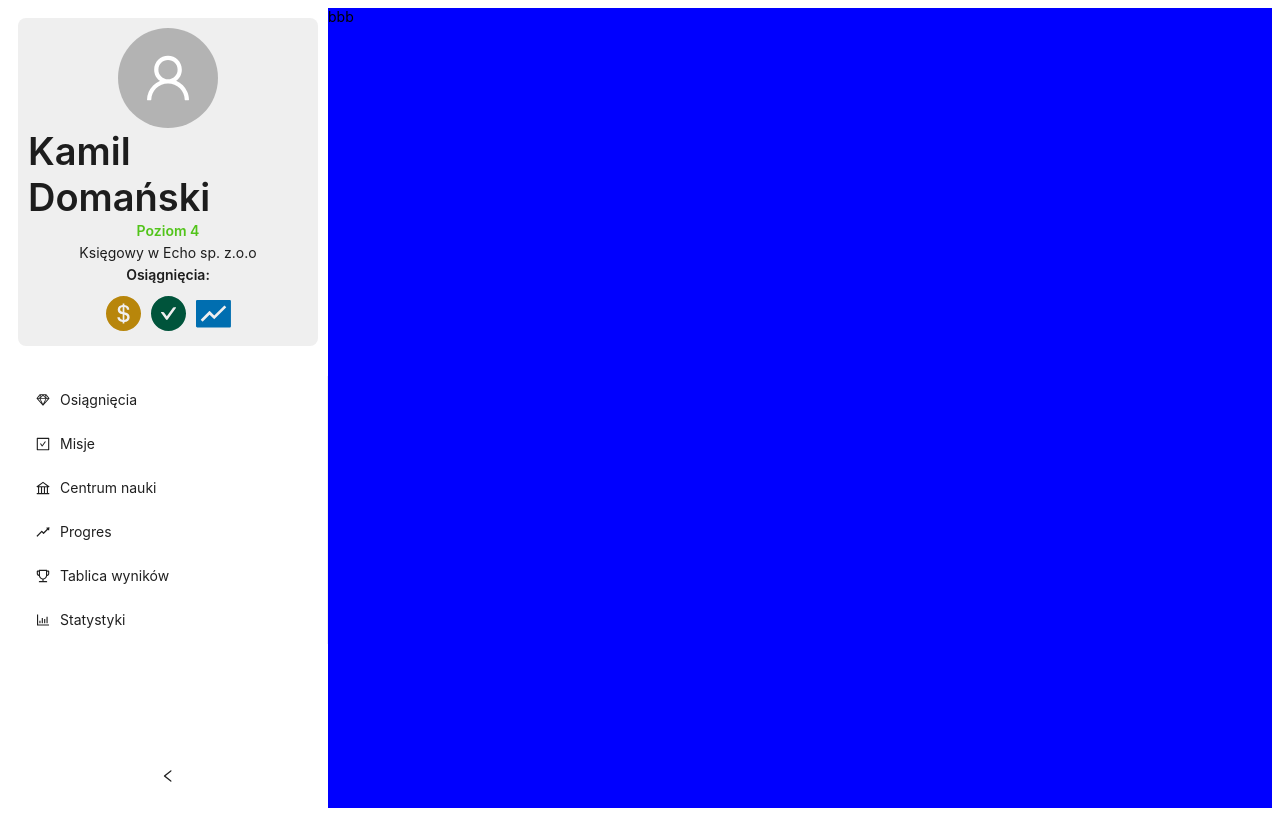
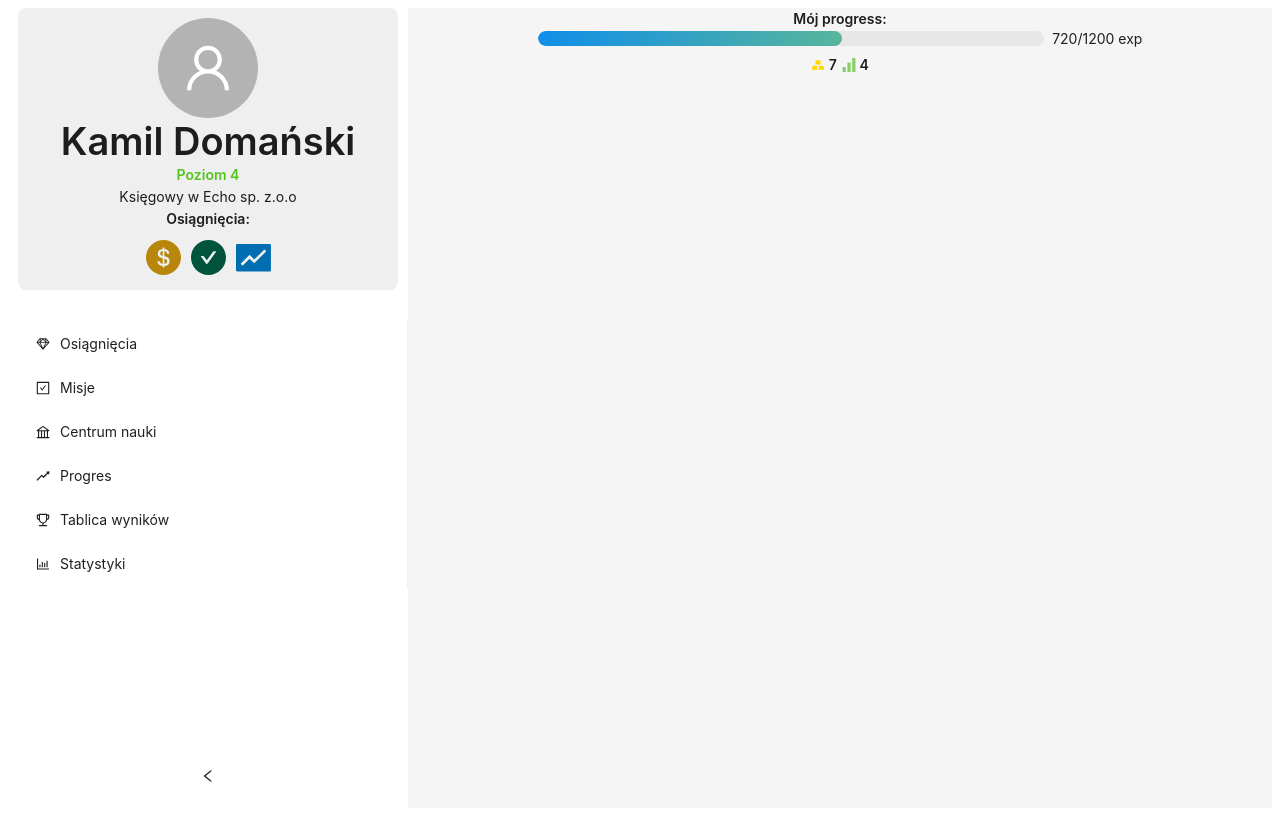
Before and after one commit to kamildoman/echofront, a Next.js app: page /user in a window 1280 px wide. Built offline with nearby package versions, Linux system fonts and the light colour scheme.

Commit message:
feat: progress bar

```diff
--- a/components/user/UserMenu.tsx
+++ b/components/user/UserMenu.tsx
@@ -1,5 +1,5 @@
 import {MenuProps, Menu, Button, Col, Row, Layout} from "antd";
-import {FC, useState} from "react";
+import {FC} from "react";
 
 import {
     BankOutlined,
@@ -23,8 +23,12 @@ export enum userPages {
     personal_performance = "personal_performance"
 }
 
-export const UserMenu: FC = () => {
-    const [isCollapsed, setIsCollapsed] = useState(false)
+interface Props {
+    isCollapsed: boolean;
+    setIsCollapsed: (arg0: boolean) => void;
+}
+
+export const UserMenu: FC<Props> = ({isCollapsed, setIsCollapsed}) => {
     const items = [
         {
             label: "Osiągnięcia",
@@ -64,7 +68,7 @@ export const UserMenu: FC = () => {
     };
     return (
         <Layout.Sider collapsible collapsed={isCollapsed}
-                      onCollapse={() => setIsCollapsed(!isCollapsed)} width={"25vw"} theme="light">
+                      onCollapse={() => setIsCollapsed(!isCollapsed)} theme="light" width="400" collapsedWidth="50">
             <UserInfo isCollapsed={isCollapsed}/>
             <Menu
                 onClick={onClick}
--- /dev/null
+++ b/components/user/UserProgress.tsx
@@ -0,0 +1,25 @@
+import {GoldFilled, SignalFilled } from "@ant-design/icons";
+import {Col, Progress, Row, Typography} from "antd";
+import {FC} from "react";
+
+export const UserProgress: FC = () => {
+    const userLevel = 3
+    const totalExpNextLevel = 1200
+    return (
+        <Col style={{width: "100%", textAlign: "center"}}>
+            <Row justify="center">
+                <Typography.Text strong>Mój progress:</Typography.Text>
+            </Row>
+                <Progress percent={60} strokeWidth={15} strokeColor={{'0%': '#108ee9', '100%': '#87d068'}}
+                          style={{width: "70%", marginBottom: "2px"}}
+                          format={(exp) => exp && `${exp * (totalExpNextLevel / 100)}/${totalExpNextLevel} exp`}
+                />
+            <Col style={{marginTop: "0"}}>
+                <GoldFilled title="Liczba złota" style={{color: "gold"}}/><Typography.Text strong> 7</Typography.Text>
+                <SignalFilled  title="Miejsce w rankingu" style={{marginLeft: "5px", color: "#87d068"}}/><Typography.Text strong> 4</Typography.Text>
+
+            </Col>
+
+        </Col>
+    )
+}
--- a/pages/user/index.tsx
+++ b/pages/user/index.tsx
@@ -1,12 +1,14 @@
 import {Col, Layout, Row} from "antd";
-import {FC} from "react";
+import {FC, useState} from "react";
 import { UserMenu } from "../../components/user/UserMenu";
+import { UserProgress } from "../../components/user/UserProgress";
 
 const User: FC = () => {
+    const [isCollapsed, setIsCollapsed] = useState(false)
     return (<Layout style={{minHeight: "100vh"}}>
-        <UserMenu/>
-        <Row style={{backgroundColor: "blue", width: "100%"}}>
-            bbb
+        <UserMenu isCollapsed={isCollapsed} setIsCollapsed={setIsCollapsed}/>
+        <Row className={isCollapsed ? "user-info" : "not-collapsed-user-info"}>
+           <UserProgress />
         </Row>
     </Layout>)
 }
--- a/styles/globals.css
+++ b/styles/globals.css
@@ -4,7 +4,7 @@
 
 .user-info-row {
     margin-bottom: 20px;
-    padding: 10px;
+    padding: 0 10px 10px 10px;
 }
 
 .user-info-col {
@@ -22,3 +22,19 @@
     color: darkgoldenrod;
     padding: 5px;
 }
+
+.user-info {
+    justify-content: center;
+    width: 100%;
+}
+
+.not-collapsed-user-info {
+    justify-content: center;
+    width: 100%;
+}
+
+@media only screen and (max-width: 768px) {
+    .not-collapsed-user-info {
+        display: none;
+    }
+}
```
